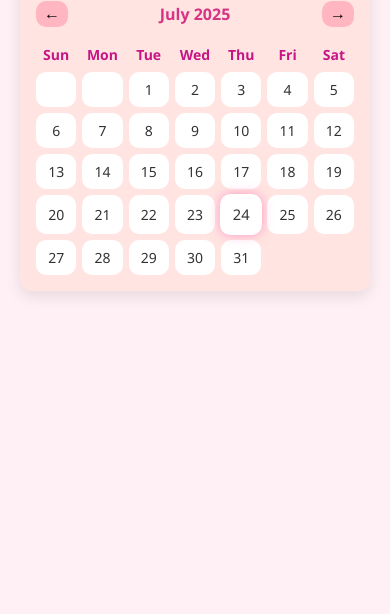
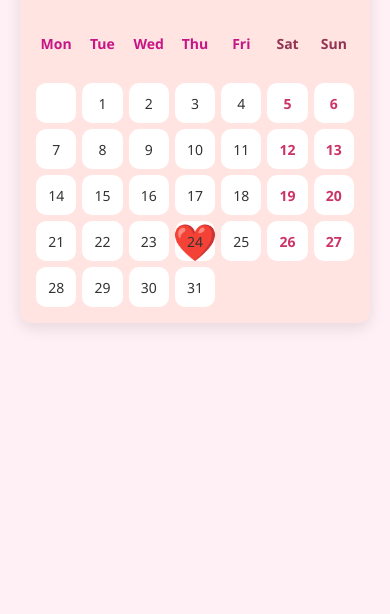
Before and after one commit to Giscard49/Ceanna-calendar, a plain HTML site: page index.html in a window 390 px wide. Shown: the part 230-844 px from the top of the page. Drawn offline with Linux system fonts and the light colour scheme.

Commit message:
customized mobile-friendly

```diff
--- a/index.html
+++ b/index.html
@@ -1,8 +1,8 @@
 <!DOCTYPE html>
 <html lang="en">
 <head>
-  <meta charset="UTF-8">
-  <meta name="viewport" content="width=device-width, initial-scale=1.0">
+<meta charset="UTF-8" />
+<meta name="viewport" content="width=device-width, initial-scale=1.0"/>
 <title>Ceanna’s Calendar 💕</title>
 <style>
   * {
@@ -19,12 +19,10 @@
   body {
     display: flex;
     justify-content: center;
-  align-items: center;  /* change from flex-start to center */
+    align-items: center;
     padding: 20px;
     min-height: 80vh;
-  margin: 0;
   }
-
 
   .calendar {
     background: #ffe4e1;
@@ -39,7 +37,7 @@
     text-align: center;
     color: #ff69b4;
     margin: 10px 0;
-      font-size: 28px;
+    font-size: 30px;
   }
 
   .month {
@@ -49,7 +47,7 @@
     color: #d63384;
     font-weight: bold;
     margin: 10px 0;
-      font-size: 20px;
+    font-size: 25px;
   }
 
   .month button {
@@ -58,7 +56,7 @@
     border-radius: 10px;
     padding: 6px 12px;
     cursor: pointer;
-      font-size: 18px;
+    font-size: 20px;
   }
 
   .weekdays, .days {
@@ -69,10 +67,18 @@
   }
 
   .weekdays div {
+    font-weight: bolder;
+    color: #c71585;
+    font-size: 16px;
+  }
+
+/* Highlight weekend headers (Sat and Sun) */
+.weekdays div:nth-child(6),
+.weekdays div:nth-child(7) {
+  color: #923352;       /* A dark pink/red */
   font-weight: bold;
-      color: #c71585;
-      font-size: 14px;
 }
+
 
   .days div {
     background: #fff;
@@ -84,17 +90,51 @@
     display: flex;
     justify-content: center;
     align-items: center;
+    position: relative;
+    min-height: 40px;
   }
 
+/* Color weekend dates columns (Sat and Sun) */
+.days div:nth-child(7n + 6),
+.days div:nth-child(7n + 7) {
+  background-color: white;
+  color: #cc3366;
+  font-weight: bold;
+}
+
+
+  .weekend {
+    background-color: #ffe0e0;
+    color: #cc3366;
+    font-weight: bold;
+  }
+
+  /* Today's date with heart emoji background */
   .today {
-      background: #ff69b4;
-      color: white;
+    position: relative;
     font-weight: bold;
     font-size: 18px;
-      box-shadow: 0 0 10px rgba(255, 105, 180, 0.6);
-      border: 2px solid white;
-      transform: scale(1.05);
+    color: #fff;
+    cursor: default;
   }
+
+  .today::before {
+    content: "❤️";
+    position: absolute;
+    top: 50%;
+    left: 50%;
+    transform: translate(-50%, -50%);
+    font-size: 36px;
+    z-index: 0;
+    user-select: none;
+  }
+
+  .today span {
+    position: relative;
+    z-index: 1;
+  }
+
+
 
   @media (max-width: 768px) {
     .calendar {
@@ -131,11 +171,11 @@
     <button onclick="changeMonth(-1)">←</button>
     <span id="monthYear"></span>
     <button onclick="changeMonth(1)">→</button>
-  </div>
+  </div> <br>
   <div class="weekdays">
-    <div>Sun</div><div>Mon</div><div>Tue</div>
-    <div>Wed</div><div>Thu</div><div>Fri</div><div>Sat</div>
-  </div>
+    <div>Mon</div><div>Tue</div><div>Wed</div>
+    <div>Thu</div><div>Fri</div><div>Sat</div><div>Sun</div>
+  </div> <br>
   <div class="days" id="days"></div>
 </div>
 
@@ -147,23 +187,43 @@
   function renderCalendar(date) {
     const year = date.getFullYear();
     const month = date.getMonth();
-    const firstDay = new Date(year, month, 1).getDay();
+    const firstDay = new Date(year, month, 1).getDay(); // 0 (Sun) to 6 (Sat)
     const lastDate = new Date(year, month + 1, 0).getDate();
+
+    // Adjust so Monday is first day (0 = Monday, 6 = Sunday)
+    const adjustedStart = (firstDay + 6) % 7;
 
     monthYear.innerText = `${date.toLocaleString('default', { month: 'long' })} ${year}`;
     daysContainer.innerHTML = '';
 
-    for (let i = 0; i < firstDay; i++) {
+    for (let i = 0; i < adjustedStart; i++) {
       daysContainer.innerHTML += `<div></div>`;
     }
 
     for (let day = 1; day <= lastDate; day++) {
+      const currentLoopDate = new Date(year, month, day);
+      const weekDay = currentLoopDate.getDay();
+
       const isToday =
         day === new Date().getDate() &&
         month === new Date().getMonth() &&
         year === new Date().getFullYear();
 
-      daysContainer.innerHTML += `<div class="${isToday ? 'today' : ''}">${day}</div>`;
+      // Adjust day position for Monday-start week (0=Mon,...6=Sun)
+      let dayPosition = (weekDay + 6) % 7;
+
+      const isWeekend = dayPosition === 5 || dayPosition === 6; // Sat=5, Sun=6 in Monday-first layout
+
+      let classNames = [];
+      if (isToday) classNames.push("today");
+      if (isWeekend) classNames.push("weekend");
+
+      if (isToday) {
+        // Wrap number in span so it appears above heart emoji
+        daysContainer.innerHTML += `<div class="${classNames.join(' ')}"><span>${day}</span></div>`;
+      } else {
+        daysContainer.innerHTML += `<div class="${classNames.join(' ')}">${day}</div>`;
+      }
     }
   }
 
--- /dev/null
+++ b/main.js
@@ -0,0 +1,4 @@
+// Empty divs for days before 1st
+for (let i = 0; i < firstDay; i++) {
+  daysContainer.innerHTML += `<div class="hidden-day"></div>`;
+}
```
Lines whose indentation alone changed are shown as unchanged.
